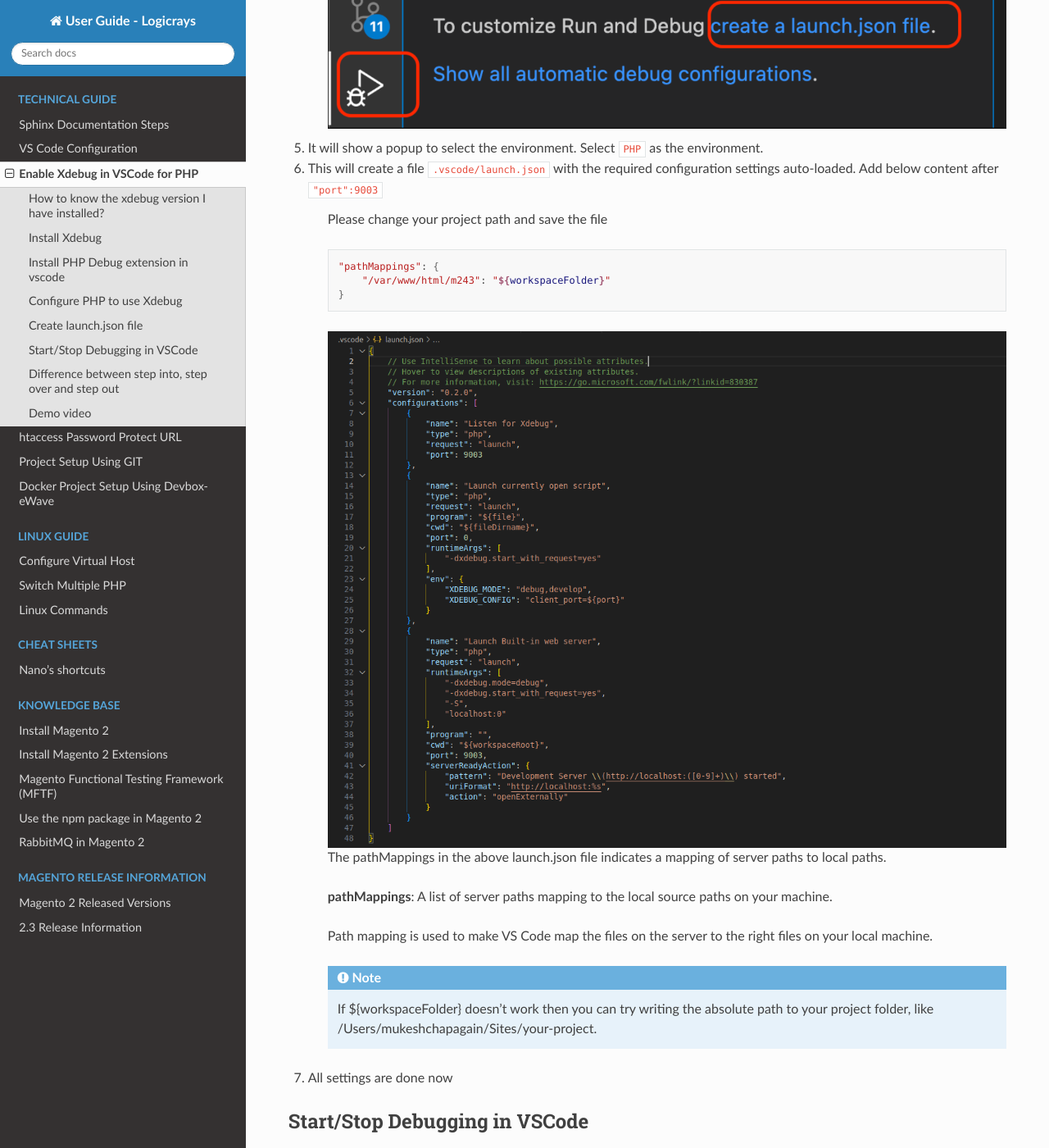
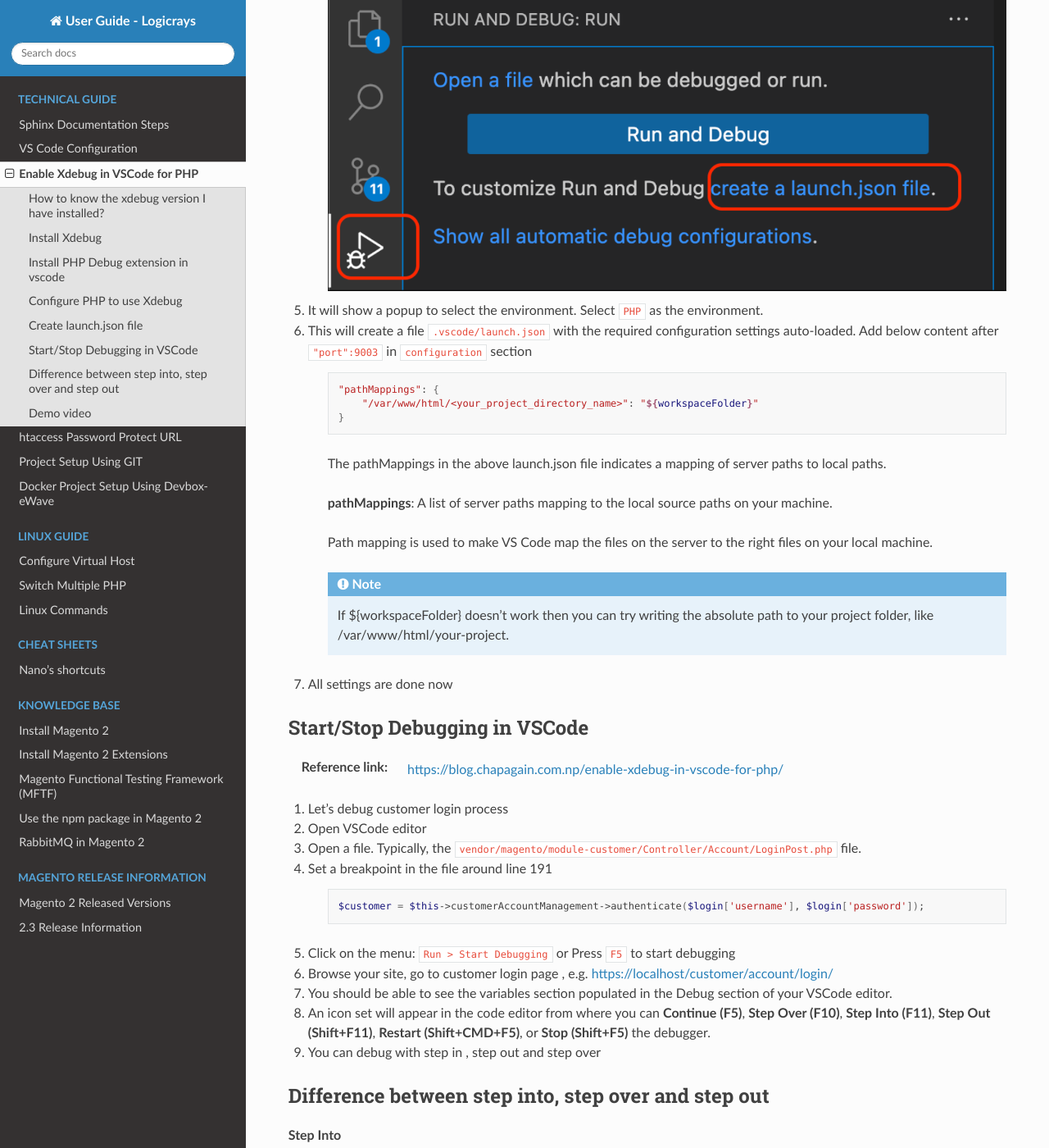
Before and after one commit to dipakp-logicrays/dipakp-docs, a Sphinx documentation site: the page built from docs/technical-guides/xdebug-vscode/index.rst, in a window 1280 px wide and 1400 px high, scrolled down 2881 px. Shown: the whole window at 82% size. Built offline with Sphinx 7.4.7 and the Read the Docs theme 2.0.0, drawn with Linux system fonts in a browser that asks for light colours; some of the changed text lies outside the part shown.

Commit message:
update xdebug vscode doc

```diff
--- a/docs/technical-guides/xdebug-vscode/index.rst
+++ b/docs/technical-guides/xdebug-vscode/index.rst
@@ -99,18 +106,13 @@
 
 #. It will show a popup to select the environment. Select ``PHP`` as the environment.
 
-#. This will create a file ``.vscode/launch.json`` with the required configuration settings auto-loaded. Add below content after ``"port":9003``
-
-    Please change your project path and save the file
+#. This will create a file ``.vscode/launch.json`` with the required configuration settings auto-loaded. Add below content after ``"port":9003`` in ``configuration`` section
 
     .. code-block:: bash
 
         "pathMappings": {
-            "/var/www/html/m243": "${workspaceFolder}"
+            "/var/www/html/<your_project_directory_name>": "${workspaceFolder}"
         }
-
-    .. figure:: images/launch-json.png
-        :align: center
 
 
     The pathMappings in the above launch.json file indicates a mapping of server paths to local paths.
@@ -122,7 +124,7 @@
 
     .. note::
 
-        If ${workspaceFolder} doesn’t work then you can try writing the absolute path to your project folder, like /Users/mukeshchapagain/Sites/your-project.
+        If ${workspaceFolder} doesn’t work then you can try writing the absolute path to your project folder, like /var/www/html/your-project.
 
 #. All settings are done now
 
```
Also changed, not shown: other parts of docs/technical-guides/xdebug-vscode/index.rst (+7 -0 lines).
